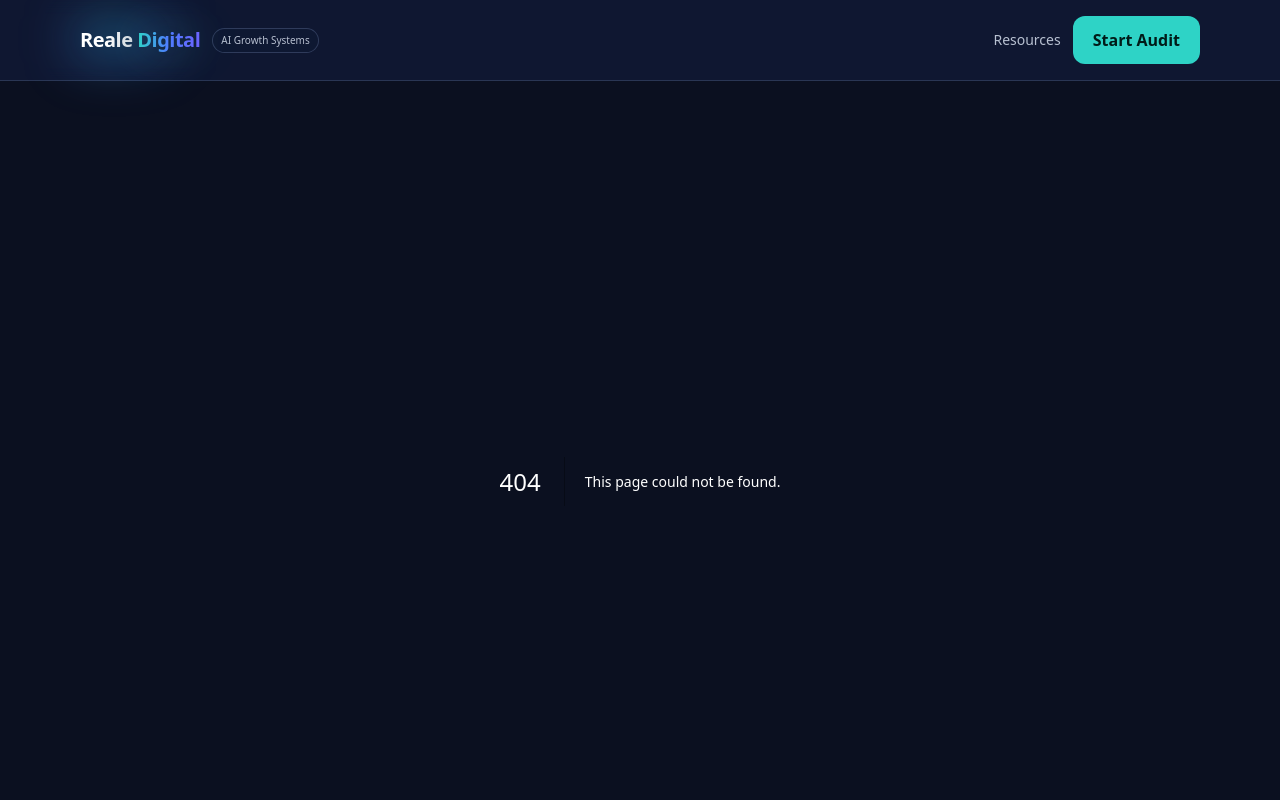
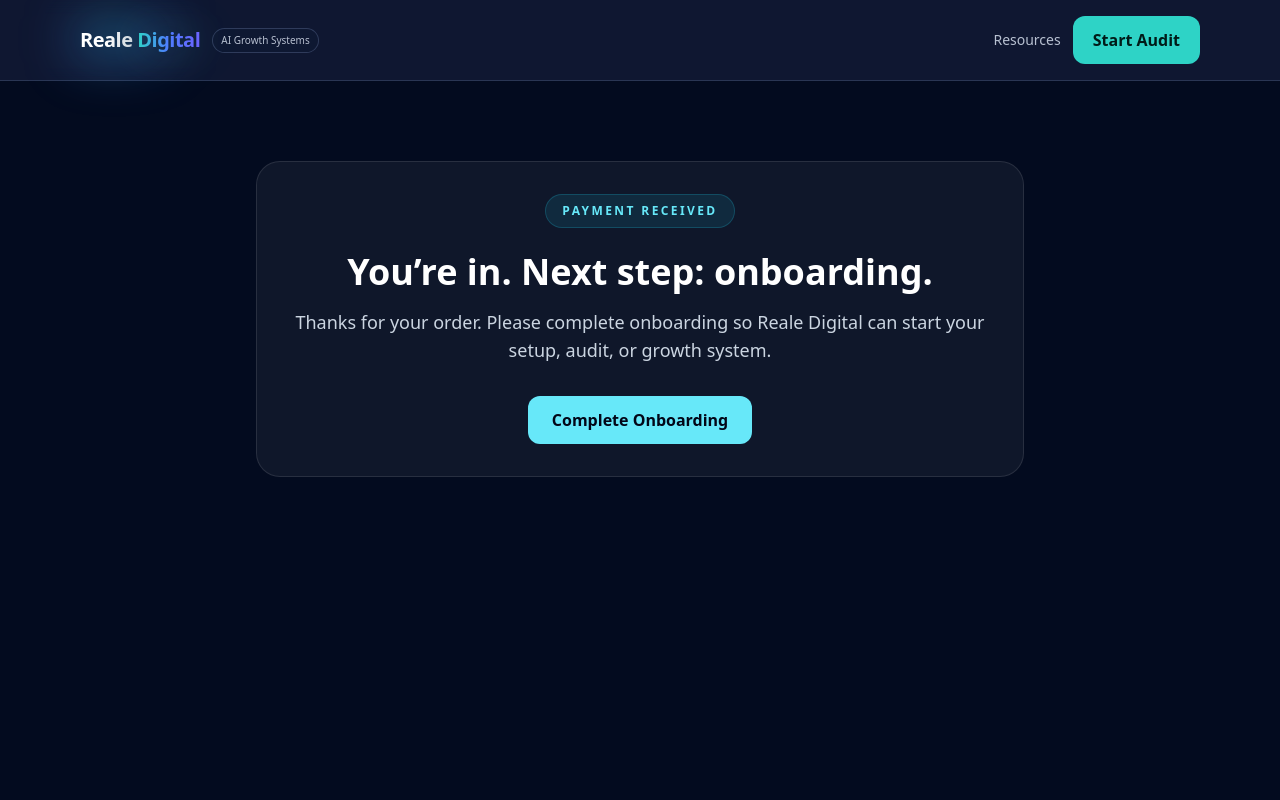
Before and after one commit to realedigitalventures-agency/reale-digital-revenue, a Next.js app: page /checkout/return in a window 1280 px wide. Before the commit this address had no page. Shown: the top 800 px of the page. Built offline with nearby package versions, Linux system fonts and the light colour scheme.

Commit message:
Create page.tsx

```diff
--- /dev/null
+++ b/app/checkout/return/page.tsx
@@ -0,0 +1,26 @@
+export const metadata = {
+  title: "Payment Received | Reale Digital",
+};
+
+export default function CheckoutReturnPage() {
+  return (
+    <main className="min-h-screen bg-[#030b1f] px-4 py-20 text-white">
+      <div className="mx-auto max-w-3xl rounded-3xl border border-white/10 bg-white/5 p-8 text-center">
+        <div className="mx-auto inline-flex rounded-full border border-cyan-400/20 bg-cyan-400/10 px-4 py-2 text-xs font-semibold uppercase tracking-[0.2em] text-cyan-300">
+          Payment Received
+        </div>
+        <h1 className="mt-6 text-4xl font-bold">You’re in. Next step: onboarding.</h1>
+        <p className="mt-4 text-lg text-slate-300">
+          Thanks for your order. Please complete onboarding so Reale Digital can
+          start your setup, audit, or growth system.
+        </p>
+        <a
+          href="/onboarding"
+          className="mt-8 inline-flex rounded-xl bg-cyan-300 px-6 py-3 font-semibold text-slate-950 transition hover:bg-cyan-200"
+        >
+          Complete Onboarding
+        </a>
+      </div>
+    </main>
+  );
+}
```
